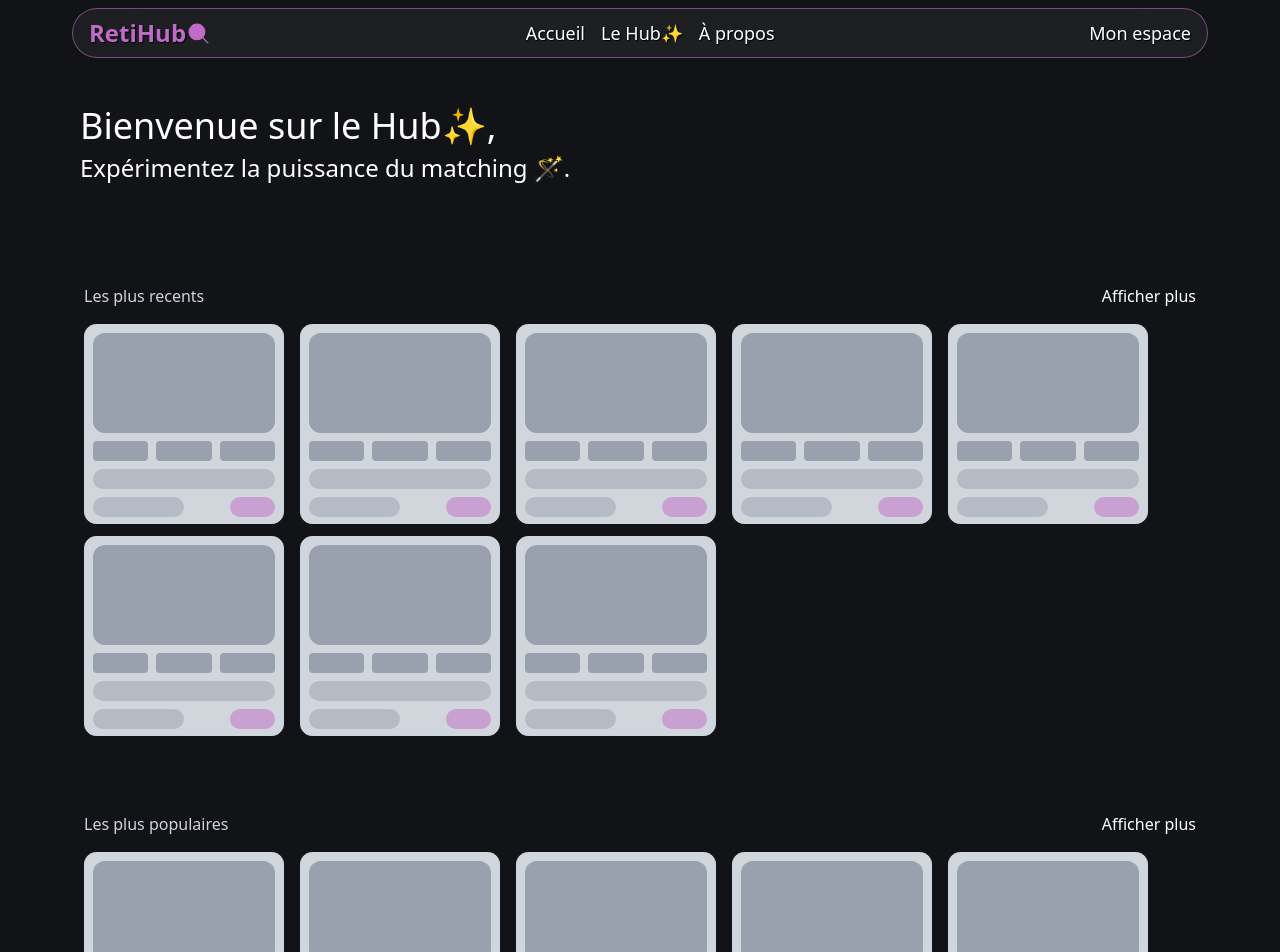
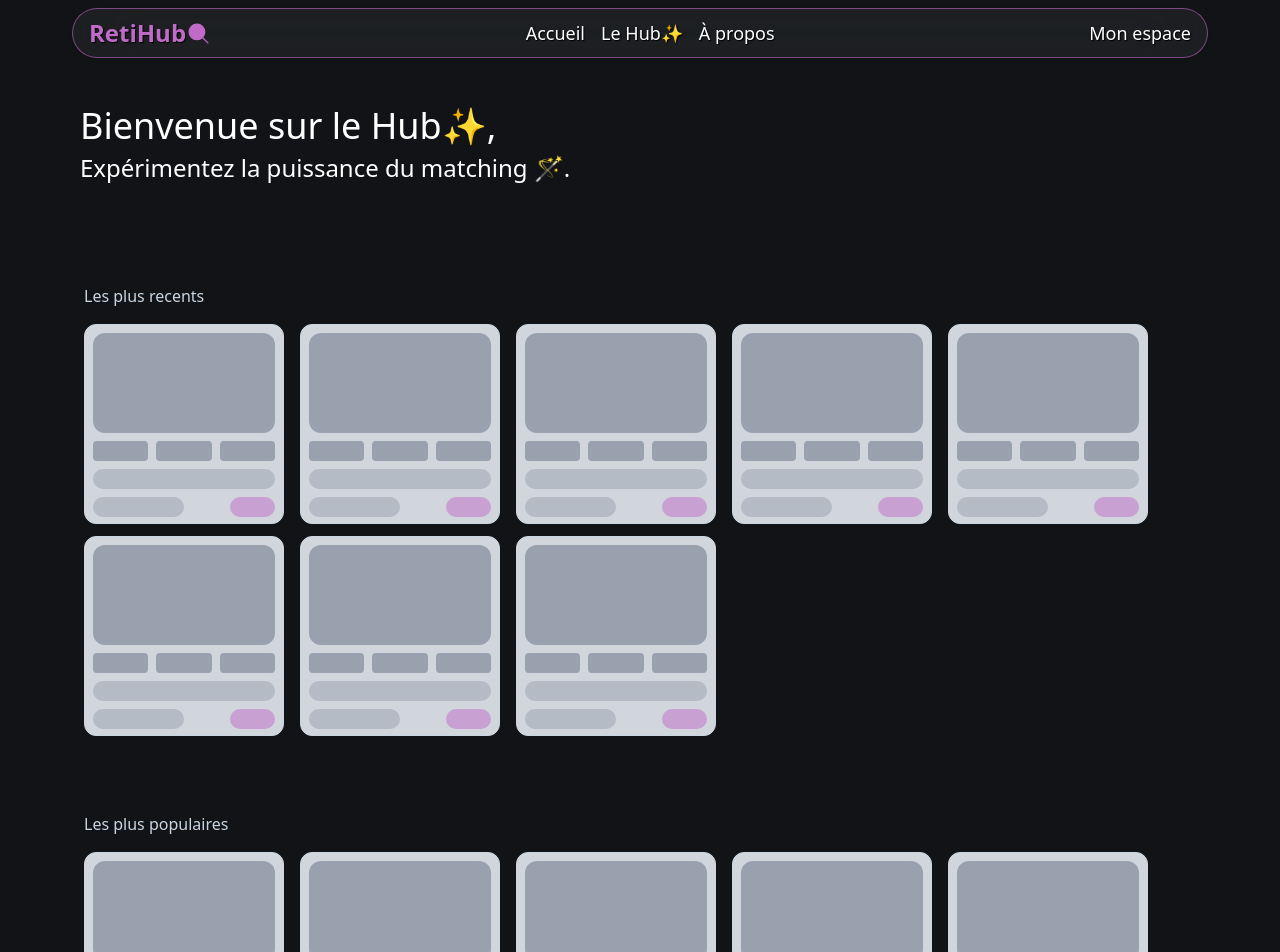
Before and after one commit to Leplusbio225/retihub-nuxt, a Nuxt app: page /hub in a window 1280 px wide. Shown: the top 952 px of the page. Built offline with nearby package versions, Linux system fonts and the light colour scheme.

Commit message:
refactor: simplification de la structure des sections "Les plus récents" et "Les plus populaires" dans hub.vue

```diff
--- a/app/pages/hub.vue
+++ b/app/pages/hub.vue
@@ -15,15 +15,9 @@
         <!-- Most recent posts -->
 
         <div class="p-3 space-y-4">
-            <div class="flex items-center justify-between">
             <p class="text-slate-300">
                 Les plus recents
             </p>
-
-                <p>
-                    <NuxtLink to="/">Afficher plus</NuxtLink>
-                </p>
-            </div>
             <section class="flex flex-wrap space-x-4 space-y-3 ">
 
                 <div v-for="i in 8" :key="i"
@@ -50,15 +44,10 @@
         <!-- Most popular -->
 
         <div class="p-3 space-y-4">
-            <div class="flex items-center justify-between">
             <p class="text-slate-300">
                 Les plus populaires
             </p>
 
-                <p>
-                    <NuxtLink to="/">Afficher plus</NuxtLink>
-                </p>
-            </div>
             <section class="flex flex-wrap space-x-4 space-y-3 ">
 
                 <div v-for="i in 15" :key="i"
```
Lines whose indentation alone changed are shown as unchanged.
